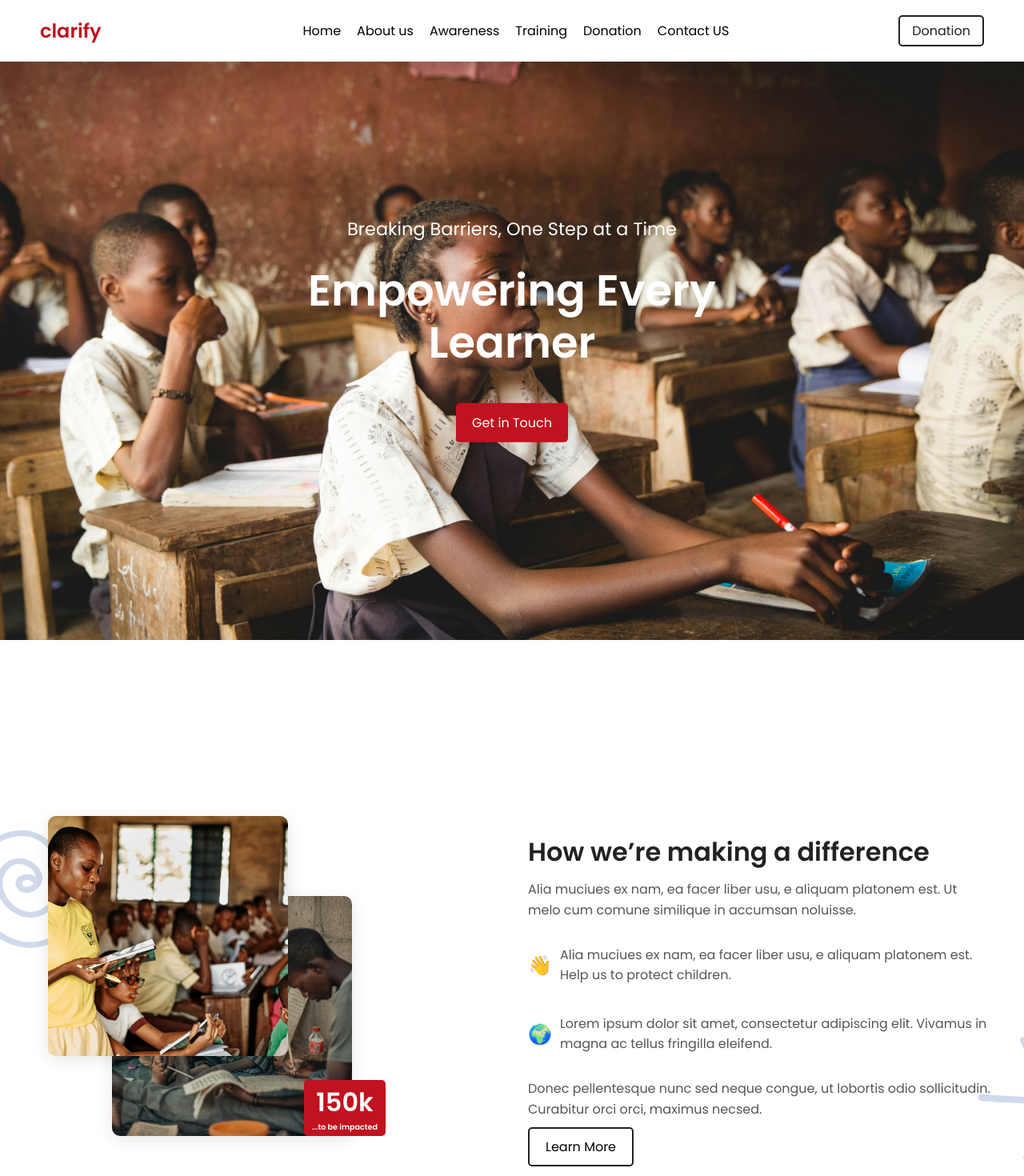
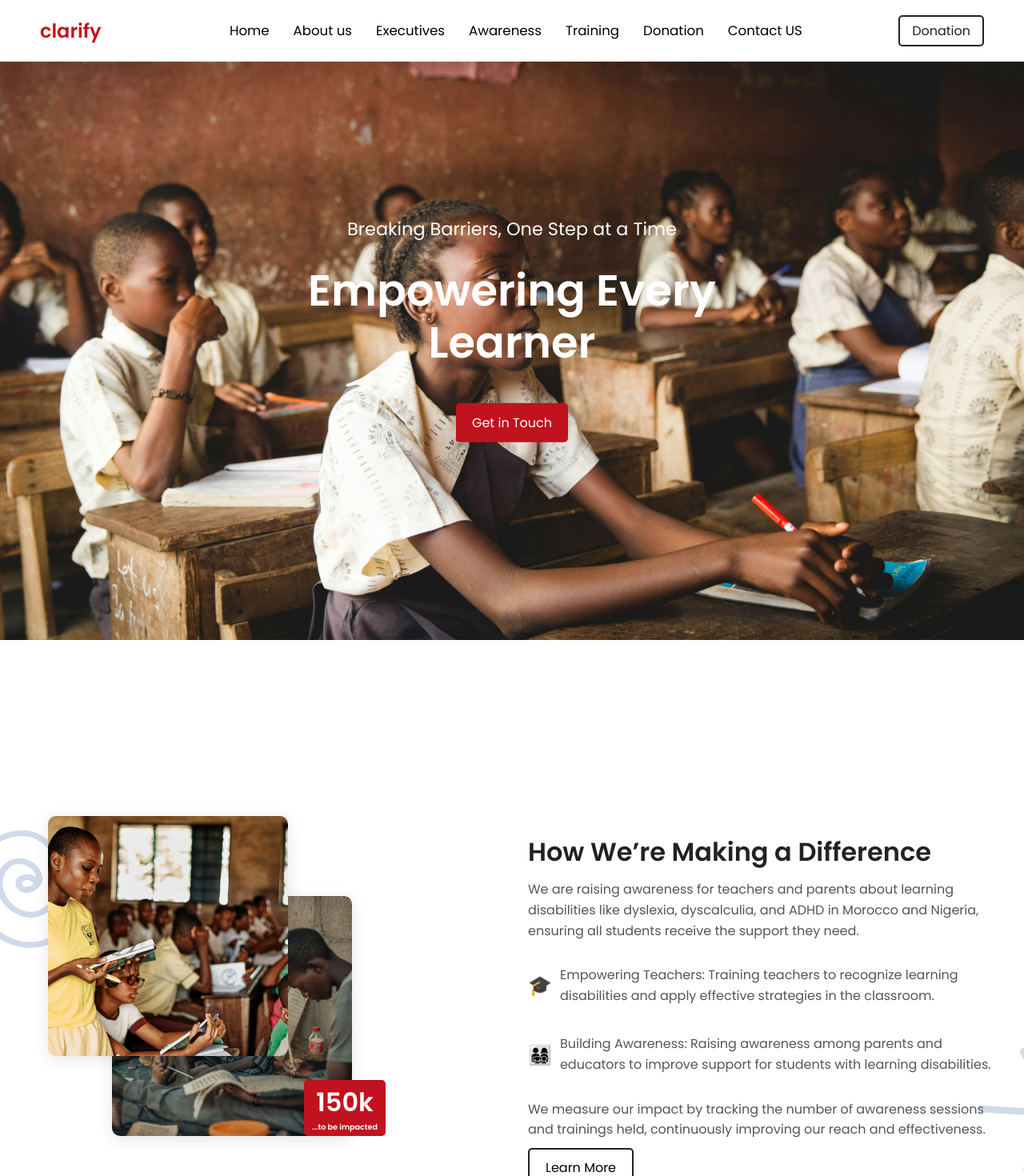
Before and after one commit to PaulAyobamidele/clarify, a React (Create React App) app: page / in a window 1280 px wide. Shown: the top 1470 px of the page at 80% size. Built offline with nearby package versions, Linux system fonts and the light colour scheme.

Commit message:
Executives

```diff
--- a/src/App.css
+++ b/src/App.css
@@ -10,7 +10,7 @@
   --accent-color1: #C1121F;
   --accent-color1-rgb: 193, 18, 31; /* RGB equivalent of #C1121F */
   --accent-color2: #F6AA1C;
-  --accent-color2-rgb: 246, 170, 28;
+  --accent-color2-rgb: 59, 47, 47;
   --accent-color3: rgba(83, 153, 135);
 }
 
--- a/src/components/Executives/executive.css
+++ b/src/components/Executives/executive.css
@@ -72,3 +72,7 @@
     opacity: 0.2;
     filter: sepia(4) hue-rotate(20deg) saturate(10)
   }
+
+  .executive-item p {
+    font-weight: 600;
+  }
--- a/src/components/Hero/Hero.jsx
+++ b/src/components/Hero/Hero.jsx
@@ -32,24 +32,24 @@ const Hero = () => {
       </div>
 
 
-
       <div className="hero-content">
-        <h1>How we’re making a difference</h1>
-        <p>Alia muciues ex nam, ea facer liber usu, e aliquam platonem est. Ut melo cum comune similique in accumsan noluisse.</p>
+  <h1>How We’re Making a Difference</h1>
+  <p>We are raising awareness for teachers and parents about learning disabilities like dyslexia, dyscalculia, and ADHD in Morocco and Nigeria, ensuring all students receive the support they need.</p>
   <div className="features">
     <div className="feature-item">
-            <span className="icon">👋</span>
-            <p>Alia muciues ex nam, ea facer liber usu, e aliquam platonem est. Help us to protect children.</p>
+      <span className="icon">🎓</span>
+      <p>Empowering Teachers: Training teachers to recognize learning disabilities and apply effective strategies in the classroom.</p>
     </div>
     <div className="feature-item">
-            <span className="icon">🌍</span>
-            <p>Lorem ipsum dolor sit amet, consectetur adipiscing elit. Vivamus in magna ac tellus fringilla eleifend.</p>
+      <span className="icon">👨‍👩‍👧‍👦</span>
+      <p>Building Awareness: Raising awareness among parents and educators to improve support for students with learning disabilities.</p>
     </div>
   </div>
-        <p>Donec pellentesque nunc sed neque congue, ut lobortis odio sollicitudin. Curabitur orci orci, maximus necsed.</p>
+  <p>We measure our impact by tracking the number of awareness sessions and trainings held, continuously improving our reach and effectiveness.</p>
   <button className="learn-more-btn">Learn More</button>
 </div>
 </div>
+
   );
 };
 
--- a/src/components/layout/Navbar/Navbar.jsx
+++ b/src/components/layout/Navbar/Navbar.jsx
@@ -9,6 +9,7 @@ const Navbar = () => {
             <ul className="nav-links">
                 <li><a href="#home">Home</a></li>
                 <li><a href="#about">About us</a></li>
+                <li><a href="#causes">Executives</a></li>
                 <li><a href="#causes">Awareness</a></li>
                 <li><a href="#page">Training</a></li>
                 <li><a href="#donation">Donation</a></li>
--- a/src/components/layout/Navbar/navbar.css
+++ b/src/components/layout/Navbar/navbar.css
@@ -17,7 +17,7 @@
 .nav-links {
     list-style: none;
     display: flex;
-    gap: 20px;
+    gap: 30px;
 }
 
 .nav-links li {
@@ -27,8 +27,8 @@
 .nav-links a {
     color: black;
     text-decoration: none;
-    font-weight: 500;
-    font-size: 1rem;
+    font-weight: 400;
+    font-size: 1.04rem;
     transition: all 0.3s ease;
 
 }
```
Lines whose indentation alone changed are shown as unchanged.
